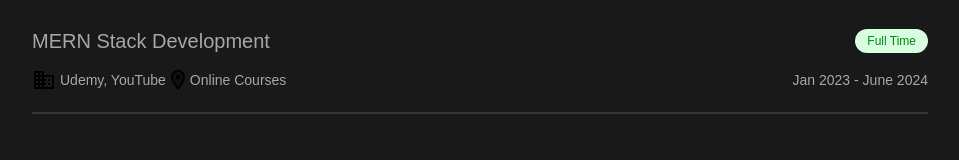
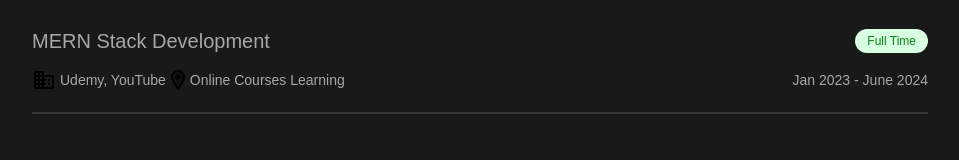
Before and after one commit to Abdullah6346/next-portfolo, a Next.js app: page / in a window 1280 px wide. Shown: the part 4275-4435 px from the top of the page, without its empty margins (160-1119 px from the left). Built offline with nearby package versions, Linux system fonts and the light colour scheme.

Commit message:
feat: Edited Desc in About Component

```diff
--- a/src/app/Components/About.tsx
+++ b/src/app/Components/About.tsx
@@ -10,7 +10,7 @@ const About = () => {
         <h1 className="text-5xl font-bold leading-4 text-white laptop:text-3xl">
           About Me
         </h1>
-        <p className="py-14 text-[16px] capitalize text-[#a7a7a7]">
+        <p className="py-14 text-[16px] capitalize leading-6 text-[#a7a7a7] lmobile:text-[18px]">
           Hi There! I am a Full Stack Developer with over 2 years of experience
           specializing in thes <span className="font-bold">MERN stack</span> . I
           have a strong foundation in designing and implementing highly
@@ -40,7 +40,7 @@ const About = () => {
               </div>
             </div>
             <div className="cont-company flex items-center justify-between gap-3 pt-3 text-[14px] lmobile:flex-col-reverse lmobile:items-start lmobile:pt-5">
-              <div className="comp-loc flex items-center laptop:flex-col">
+              <div className="comp-loc flex items-center laptop:flex-col lmobile:items-stretch">
                 <div className="comp flex items-center gap-1">
                   <Image
                     alt="icon"
@@ -86,7 +86,7 @@ const About = () => {
               </div>
             </div>
             <div className="cont-eduction flex items-center justify-between gap-3 pt-3 text-[14px] lmobile:flex-col-reverse lmobile:items-start lmobile:pt-5">
-              <div className="comp-loc flex items-center laptop:flex-col">
+              <div className="comp-loc flex items-center laptop:flex-col lmobile:items-baseline">
                 <div className="comp flex items-center gap-1">
                   <Image
                     alt="icon"
--- a/src/app/Constants/index.ts
+++ b/src/app/Constants/index.ts
@@ -203,14 +203,14 @@ const eduDetails = [
   {
     Position: "MERN Stack Development",
     Company: "Udemy, YouTube  ",
-    Location: "Online Courses",
+    Location: "Online Courses Learning",
     Type: "Full Time",
     Duration: "Jan 2023 - June 2024",
   },
   {
     Position: "Bachelor in Computer Sciences",
     Company: `Punjab College Pvt LTD`,
-    Location: "Punjab , Faisalabad",
+    Location: " Punjab , Faisalabad",
     Type: "Full Time",
     Duration: "Jan 2023 - Present",
   },
```
